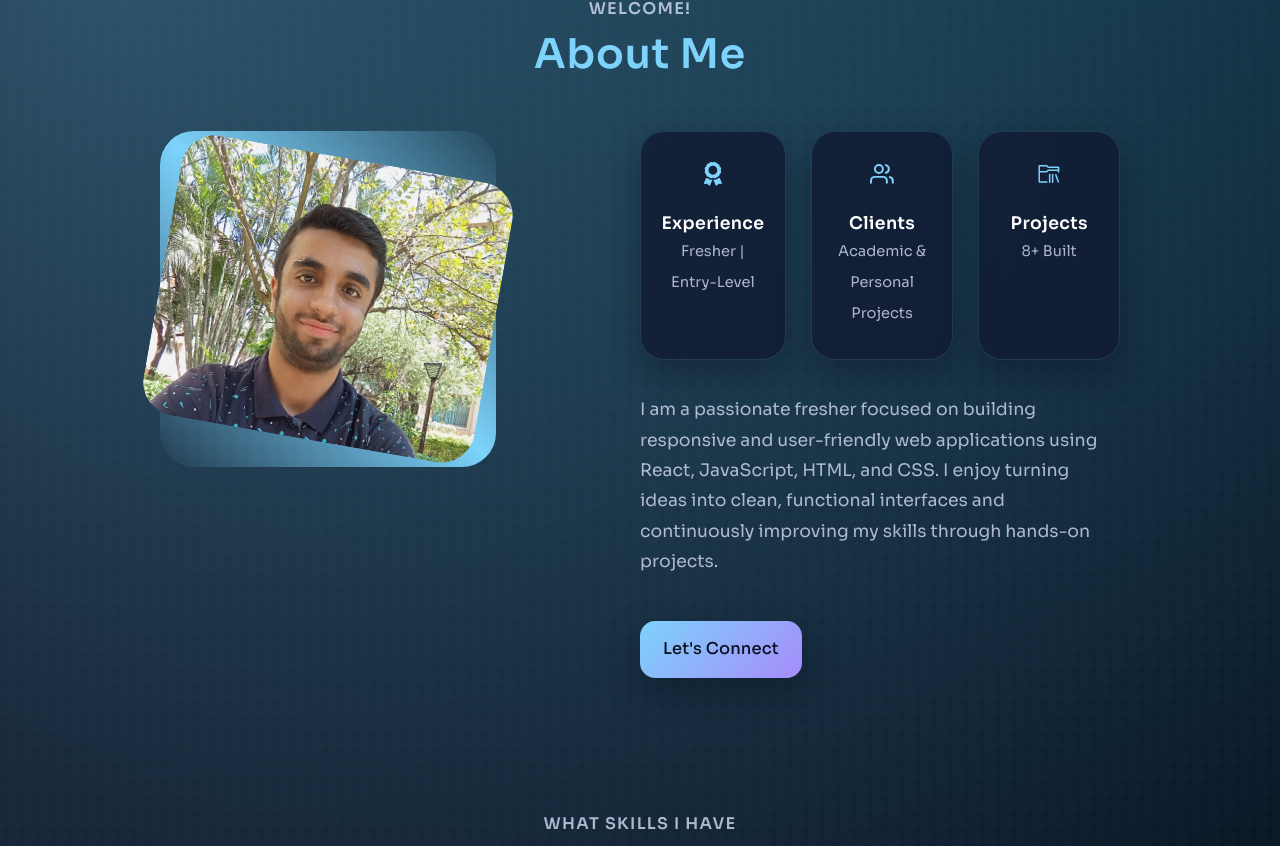
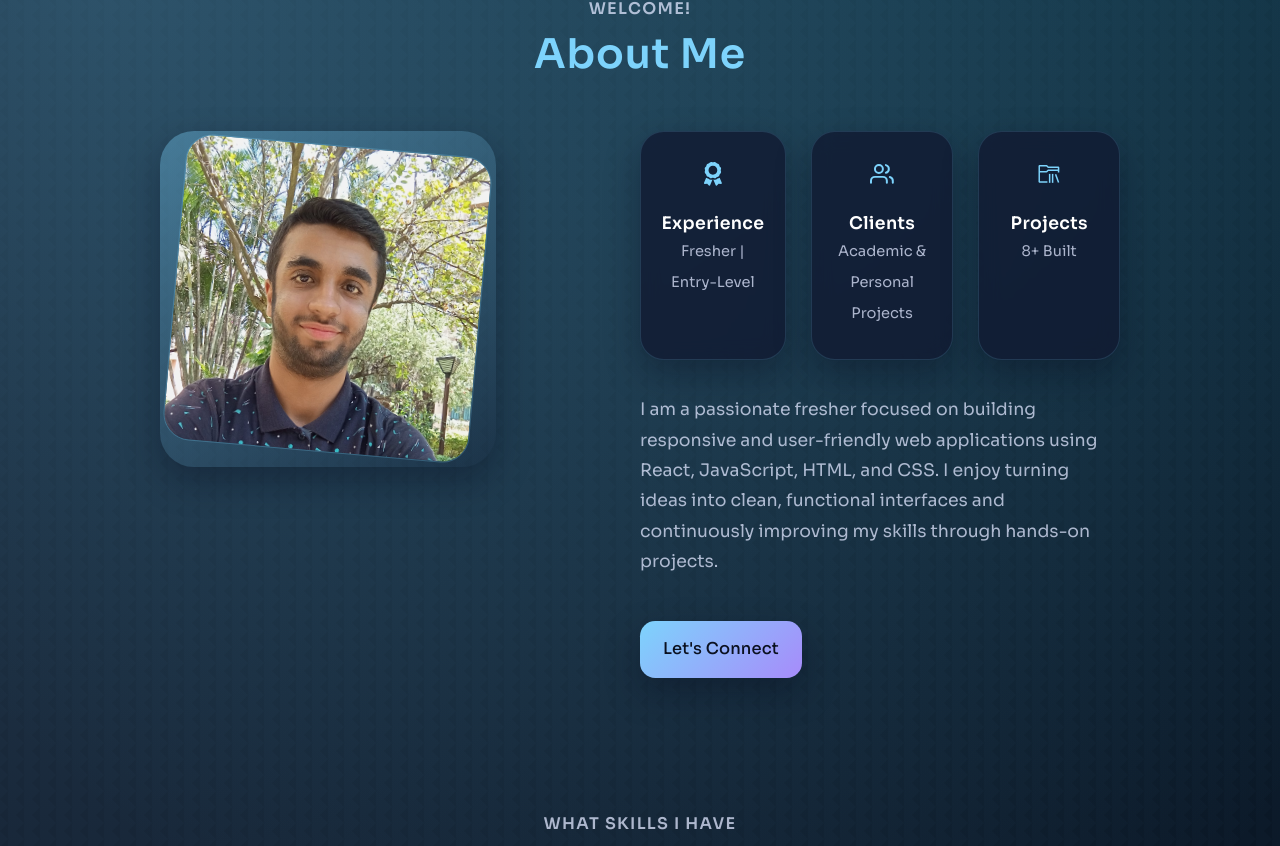
Before and after one commit to vrgotecha/Portfolio-Website, a React (Create React App) app: page / in a window 1280 px wide. Shown: the part 937-1783 px from the top of the page. Built offline with nearby package versions, Linux system fonts and the light colour scheme.

Commit message:
changes made in Header.css

```diff
--- a/src/components/about/about.css
+++ b/src/components/about/about.css
@@ -8,20 +8,32 @@
     width: 100%;
     aspect-ratio: 1/1;
     border-radius: 2rem;
-    background: linear-gradient(45deg, transparent, var(--color-primary), transparent);
+    background: linear-gradient(145deg, rgba(125, 211, 252, 0.35), rgba(17, 26, 49, 0.25));
     display: grid;
     place-items: center;
+    padding: 0.85rem;
+    box-shadow: var(--shadow-soft);
 }
 
 .about__me-image{
-    border-radius: 2rem;
+    width: 100%;
+    height: 100%;
+    border-radius: 1.6rem;
     overflow: hidden;
-    transform: rotate(10deg);
+    transform: rotate(5deg);
     transition: var(--transition);
+    border: 1px solid rgba(125, 211, 252, 0.25);
 }
 
 .about__me-image:hover{
-    transform: rotate(0);
+    transform: rotate(0deg) scale(1.02);
+}
+
+.about__me-image img{
+    width: 100%;
+    height: 100%;
+    object-fit: cover;
+    object-position: center top;
 }
 
 .about__cards{
--- a/src/components/header/Header.jsx
+++ b/src/components/header/Header.jsx
@@ -16,7 +16,7 @@ const Header = () => {
 
 
         <div className="me">
-          <img src={ME} alt="Vivek Gotecha profile" />
+          <img src={ME} alt="me" />
         </div>
 
         <a href="#contact" className='scroll__down'>Scroll down</a>
```
